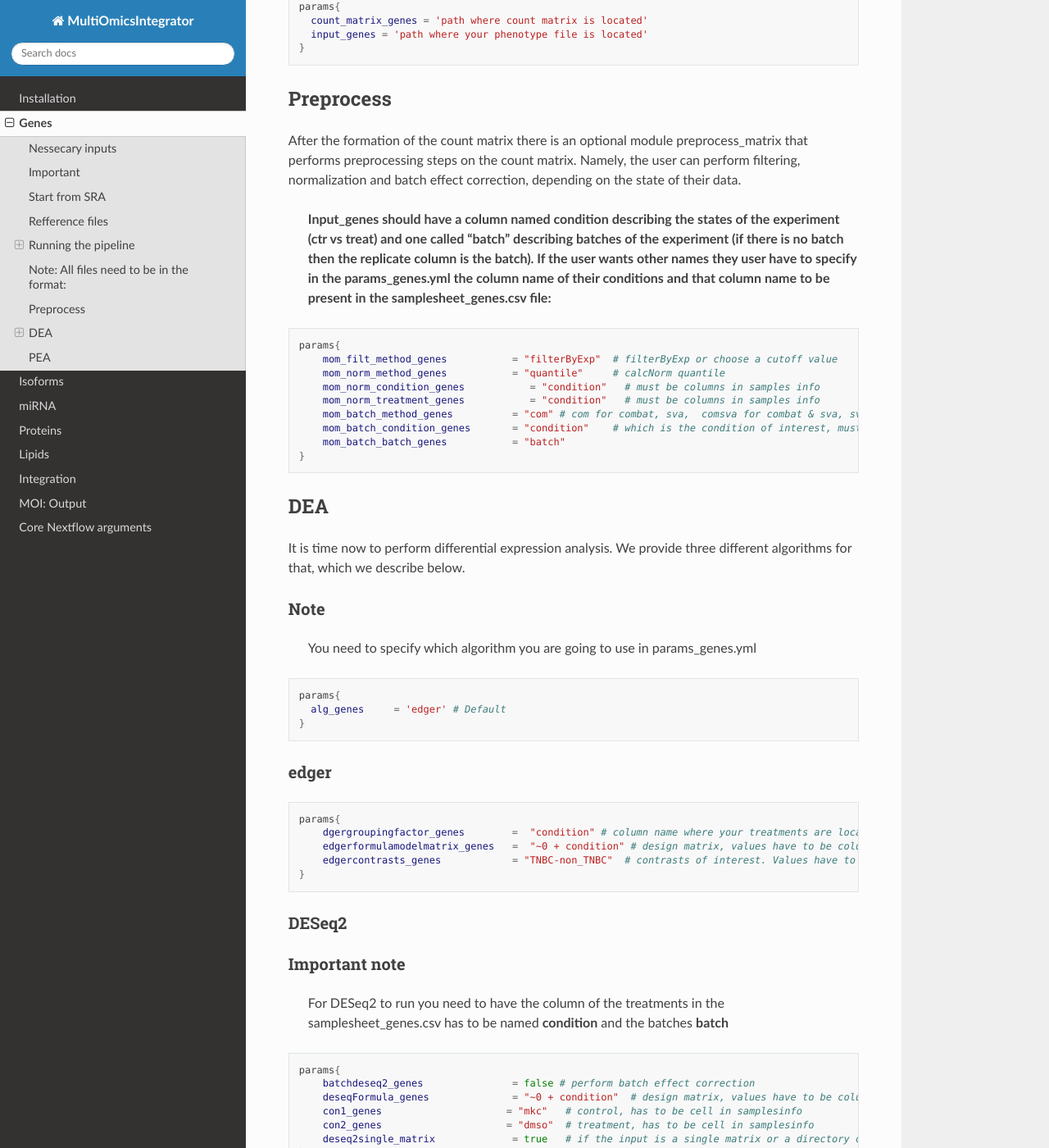
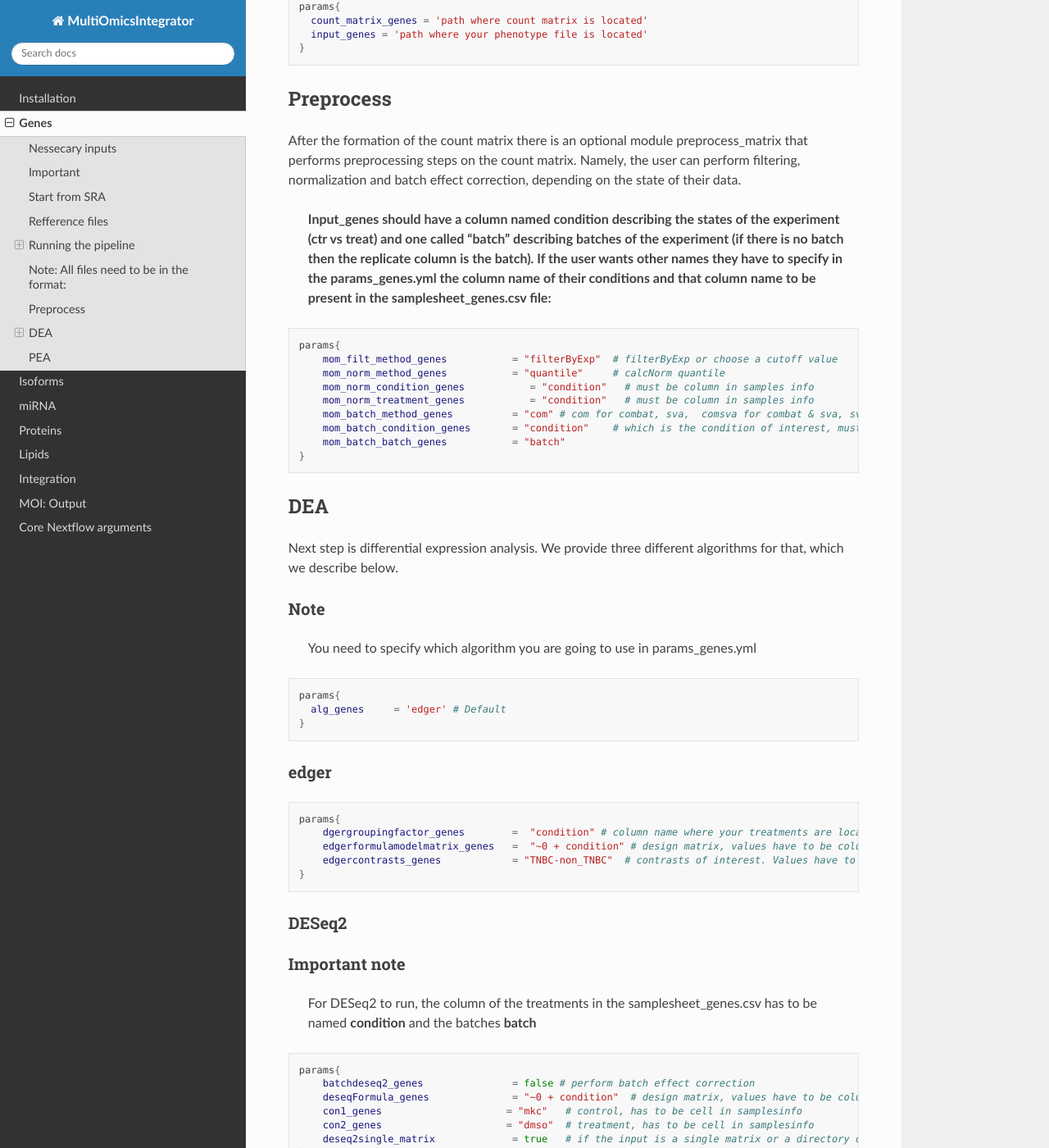
Before and after one commit to Bianca-Pasat/MOI, a Sphinx documentation site: the page built from docs/source/genes.rst, in a window 1280 px wide and 1400 px high, scrolled down 3419 px. Shown: the whole window at 82% size. Built offline with Sphinx 7.4.7 and the Read the Docs theme 3.1.0, drawn with Linux system fonts in a browser that asks for light colours; pages that are not in the unit, such as notebooks, are missing from menus.

Commit message:
Update genes.rst

```diff
--- a/docs/source/genes.rst
+++ b/docs/source/genes.rst
@@ -274,10 +274,10 @@ depending on the state of their data.
       describing the states of the experiment (ctr vs treat) and one
       called “batch” describing batches of the experiment (if there is
       no batch then the replicate column is the batch). If the user
-      wants other names they user have to specify in the
+      wants other names they have to specify in the
       params_genes.yml the column name of their conditions and that
       column name to be present in the samplesheet_genes.csv file:
-      :name: input_genes-should-have-a-column-named-condition-describing-the-states-of-the-experiment-ctr-vs-treat-and-one-called-batch-describing-batches-of-the-experiment-if-there-is-no-batch-then-the-replicate-column-is-the-batch.-if-the-user-wants-other-names-they-user-have-to-specify-in-the-params_genes.yml-the-column-name-of-their-conditions-and-that-column-name-to-be-present-in-the-samplesheet_genes.csv-file
+      :name: input_genes-should-have-a-column-named-condition-describing-the-states-of-the-experiment-ctr-vs-treat-and-one-called-batch-describing-batches-of-the-experiment-if-there-is-no-batch-then-the-replicate-column-is-the-batch.-if-the-user-wants-other-names-they-have-to-specify-in-the-params_genes.yml-the-column-name-of-their-conditions-and-that-column-name-to-be-present-in-the-samplesheet_genes.csv-file
 
 .. code:: bash
 
@@ -285,8 +285,8 @@ depending on the state of their data.
    params{
        mom_filt_method_genes           = "filterByExp"  # filterByExp or choose a cutoff value
        mom_norm_method_genes           = "quantile"     # calcNorm quantile
-       mom_norm_condition_genes           = "condition"   # must be columns in samples info
-       mom_norm_treatment_genes           = "condition"   # must be columns in samples info
+       mom_norm_condition_genes           = "condition"   # must be column in samples info
+       mom_norm_treatment_genes           = "condition"   # must be column in samples info
        mom_batch_method_genes          = "com" # com for combat, sva,  comsva for combat & sva, svacom for sva and comba, none
        mom_batch_condition_genes       = "condition"    # which is the condition of interest, must be present in columns of sample info
        mom_batch_batch_genes           = "batch"
@@ -295,7 +295,7 @@ depending on the state of their data.
 DEA
 ---
 
-It is time now to perform differential expression analysis. We provide
+Next step is differential expression analysis. We provide
 three different algorithms for that, which we describe below.
 
 Note
@@ -327,7 +327,7 @@ DESeq2
 **Important note**
 ~~~~~~~~~~~~~~~~~~
 
-   For DESeq2 to run you need to have the column of the treatments in
+   For DESeq2 to run, the column of the treatments in
    the samplesheet_genes.csv has to be named **condition** and the
    batches **batch**
 
```
